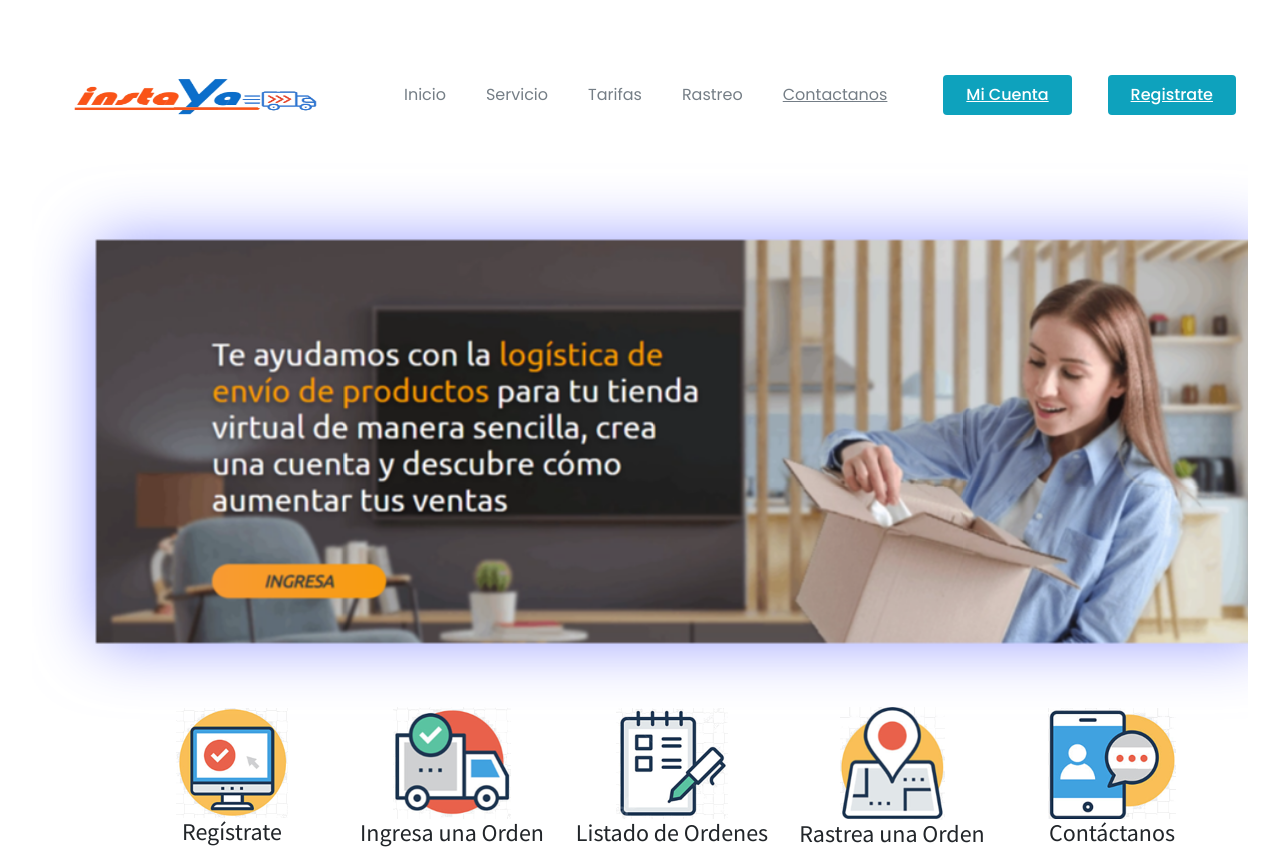
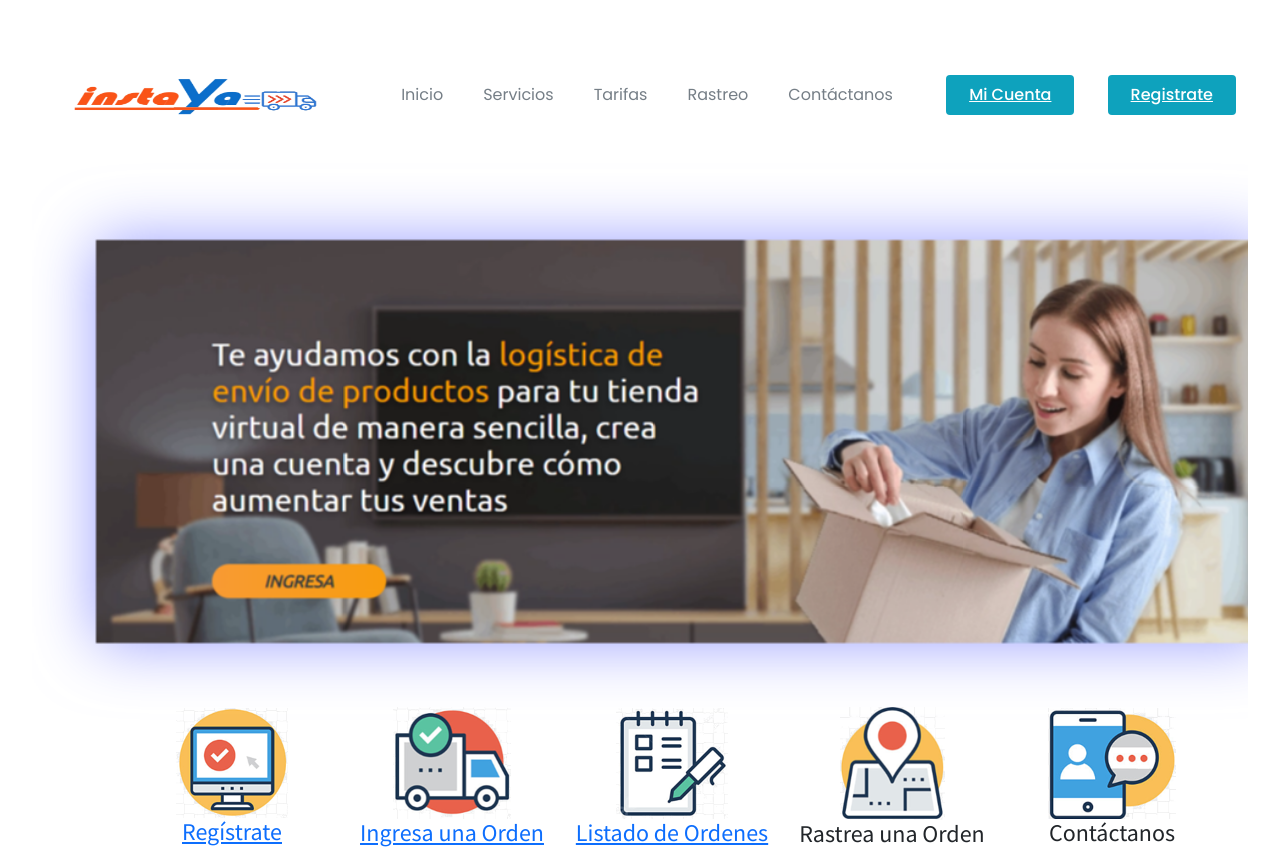
Before and after one commit to hanni0203/instaYa, a React (Vite) app: page / in a window 1280 px wide. Shown: the top 849 px of the page. Built offline with nearby package versions, Linux system fonts and the light colour scheme.

Commit message:
Se colocaron los link con las rutas correspondientes para navegabilidad del sitio

```diff
--- a/src/components/Home.jsx
+++ b/src/components/Home.jsx
@@ -1,4 +1,5 @@
 import React from 'react'
+import { Link } from 'react-router-dom'
 
 export default function Home() {
   return (
@@ -12,17 +13,23 @@ export default function Home() {
 
       <div className='contac'>
         <div className="item">
+          <Link to="/register">
             <img  src="src/assets/img/pc1.png" alt=" imagen logo" />
             <h4>Regístrate</h4>
+          </Link>
         </div>
+        <Link to="/ingresaorden">
           <div className="item">
             <img src="src/assets/img/carro2.png" alt=" imagen logo" />
             <h4>Ingresa una Orden</h4>
           </div>
+        </Link>
+        <Link to="/misordenes">
           <div className="item">
             <img src="src/assets/img/nota3.png" alt=" imagen logo" />
             <h4>Listado de Ordenes</h4>
           </div>
+        </Link>
         <div className="item">
           <img  src="src/assets/img/rastreo4.png" alt=" imagen logo" />
           <h4>Rastrea una Orden</h4>
--- a/src/components/NavBar.jsx
+++ b/src/components/NavBar.jsx
@@ -1,4 +1,5 @@
 import React from 'react'
+import { Link } from 'react-router-dom'
 
 
 export default function NavBar() {
@@ -8,11 +9,11 @@ export default function NavBar() {
       <header id="header" className="header fixed-top" data-scrollto-offset="0">
         <div className="container-fluid d-flex align-items-center justify-content-between">
 
-      <a href="index.html" className="logo d-flex align-items-center scrollto me-auto me-lg-0">
+      <Link to="/" className="logo d-flex align-items-center scrollto me-auto me-lg-0">
         {/*<!-- Uncomment the line below if you also wish to use an image logo -->*/}
          <img style={{ width: 250, height: 250}} src="src/assets/img/imagenlogo.jpg" alt=" imagen logo" />
         {/* <h1>HeroBiz<span>.</span></h1> */}
-      </a>
+      </Link>
 
       <nav id="navbar" className="navbar">
         <ul>
@@ -26,12 +27,11 @@ export default function NavBar() {
             </ul>
           </li>
         */}
-
-          <li><a className="nav-link scrollto" href="index.html#about">Inicio</a></li>
-          <li><a className="nav-link scrollto" href="index.html#services">Servicio</a></li>
-          <li><a className="nav-link scrollto" href="index.html#portfolio">Tarifas</a></li>
-          <li><a className="nav-link scrollto" href="index.html#team">Rastreo</a></li>
-          <li><a href="blog.html">Contactanos</a></li>
+          <Link to="/" className="nav-link scrollto">Inicio</Link>
+          <li><Link className="nav-link scrollto" to="">Servicios</Link></li>
+          <li><Link className="nav-link scrollto" to="">Tarifas</Link></li>
+          <li><Link className="nav-link scrollto" to="">Rastreo</Link></li>
+          <li><Link className="nav-link scrollto" to="">Contáctanos</Link></li>
          {/*  <li className="dropdown megamenu"><a href="#"><span>Mega Menu</span> <i className="bi bi-chevron-down dropdown-indicator"></i></a>
             <ul>
               <li>
@@ -78,8 +78,8 @@ export default function NavBar() {
         {/* <i className="bi bi-list mobile-nav-toggle d-none"></i> */}
       </nav>{/*<!-- .navbar -->*/}
 
-      <a className="btn-getstarted scrollto" href="index.html#about">Mi Cuenta</a>
-      <a className="btn-getstarted scrollto" href="index.html#about">Registrate</a>
+      <Link className="btn-getstarted scrollto" to="/login">Mi Cuenta</Link>
+      <Link className="btn-getstarted scrollto" to="/register">Registrate</Link>
 
     </div>
     </header>{/*<!-- End Header -->*/}
```
Lines whose indentation alone changed are shown as unchanged.
